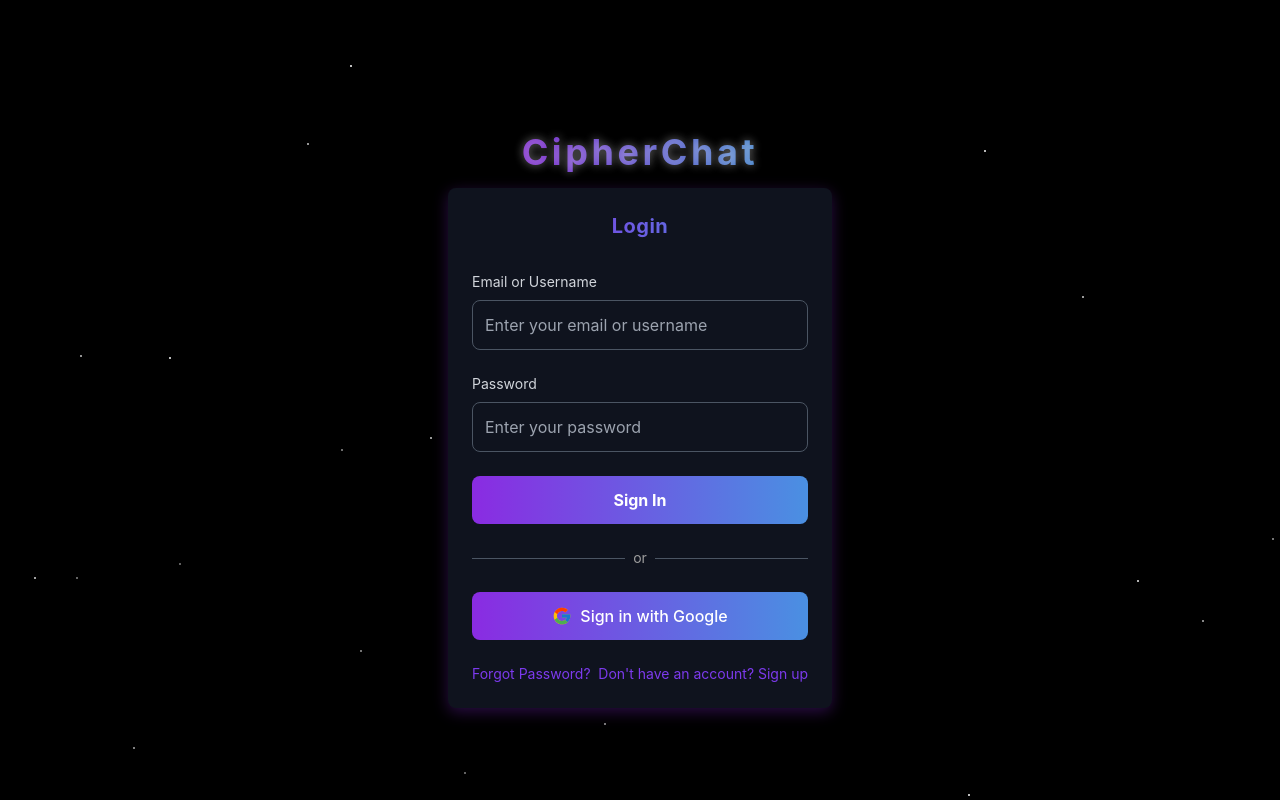
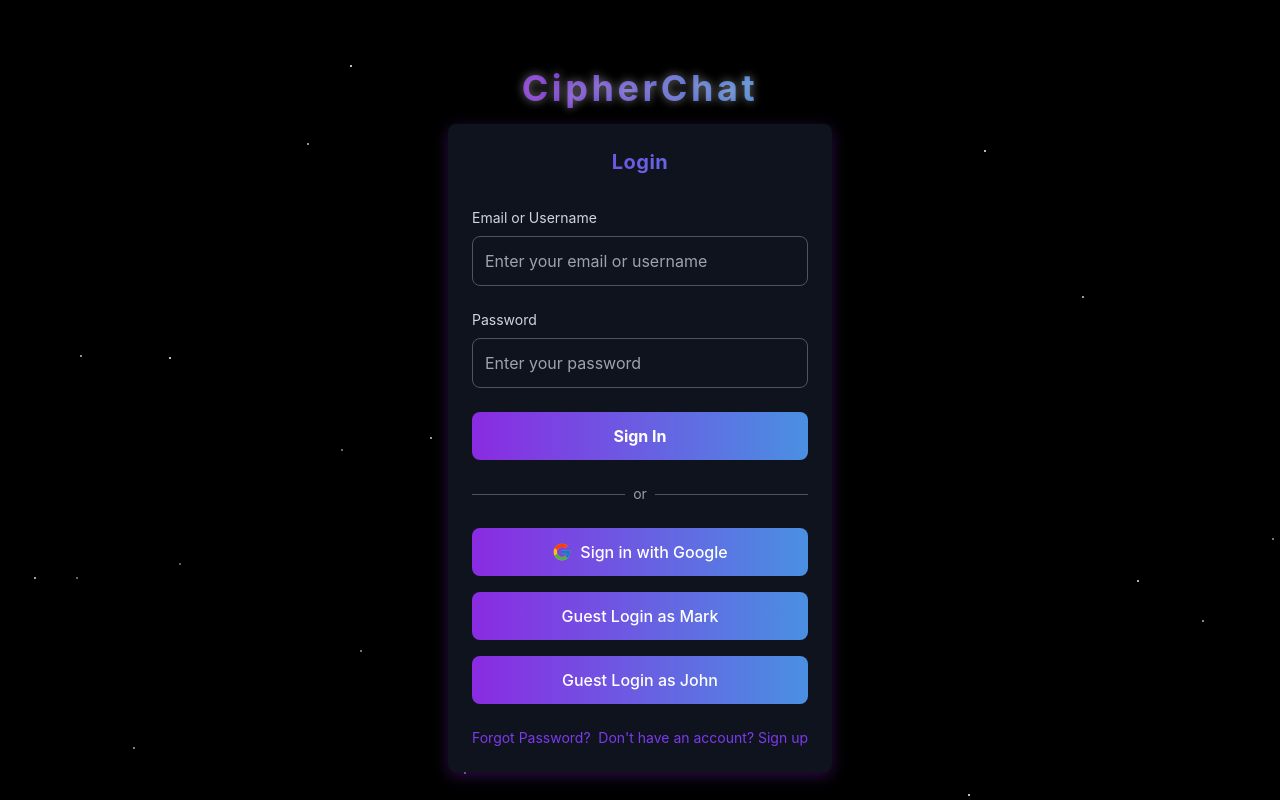
Before and after one commit to MrD0511/CipherChats, a React (Vite) app in the folder frontend/: page /signin in a window 1280 px wide. Built offline with nearby package versions, Linux system fonts and the light colour scheme; no server answers.

Commit message:
added guest login

```diff
--- a/frontend/src/pages/auth/Login/Login.tsx
+++ b/frontend/src/pages/auth/Login/Login.tsx
@@ -74,6 +74,18 @@ const Login = () => {
     }).catch((err)=>{
       console.error(err)
     })
+  };
+
+  const handleGuestLogin = (username: string) => {
+    axiosInstance.get(`auth/asGuest/${username}`)
+      .then((response) => {
+        localStorage.setItem('access_token', response.data.access_token);
+        navigate('/');
+      })
+      .catch((error) => {
+        console.error("Guest login failed:", error);
+        setErrorMsg("Guest login failed. Please try again.");
+      });
   };
 
   return (
@@ -226,7 +238,20 @@ const Login = () => {
               <FcGoogle className="text-xl" />
               Sign in with Google
             </button>
-
+            <button
+              type="button"
+              onClick={() => handleGuestLogin("mark")}
+              className="mt-4 bg-gradient-primary text-white font-medium p-3 rounded-lg w-full transition-all duration-300 hover:-translate-y-1 shadow-violet-hover"
+            >
+              Guest Login as Mark
+            </button>
+            <button
+              type="button"
+              onClick={() => handleGuestLogin("john")}
+              className="mt-4 bg-gradient-primary text-white font-medium p-3 rounded-lg w-full transition-all duration-300 hover:-translate-y-1 shadow-violet-hover"
+            >
+              Guest Login as John
+            </button>
             {/* Links */}
             <div className="mt-6 flex justify-between">
               <a href="/" className="text-violet-600 no-underline text-sm transition-colors duration-300 hover:text-violet-500">
```
